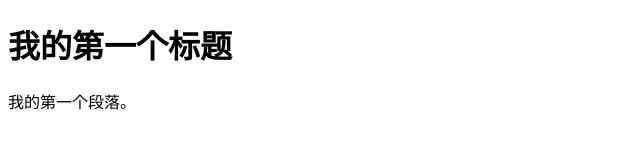
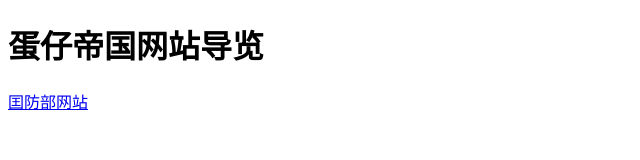
Before and after one commit to old-six-x/eggy, a plain HTML site: page index.html in a window 1280 px wide. Shown: the whole page, without its empty margins (0-640 px from the left). Drawn offline with Linux system fonts and the light colour scheme.

Commit message:
Update index.html

```diff
--- a/index.html
+++ b/index.html
@@ -5,7 +5,7 @@
 <title>蛋仔帝国网站导览</title>
 </head>
 <body>
-    <h1>我的第一个标题</h1>
-    <p>我的第一个段落。</p>
+    <h1>蛋仔帝国网站导览</h1>
+    <a href="https://www.old-six-x.github.io/GFB">囯防部网站</a>
 </body>
 </html>
```
